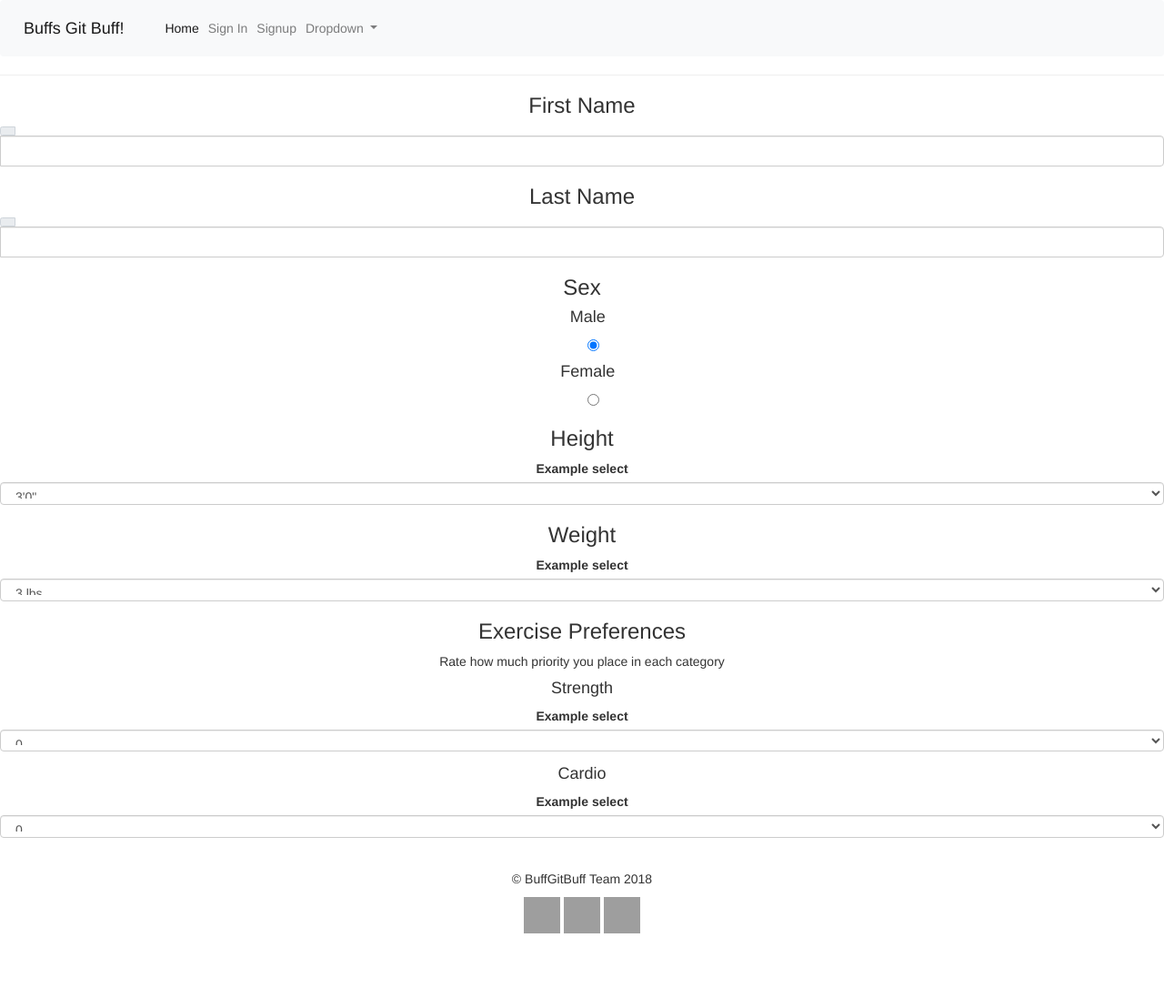
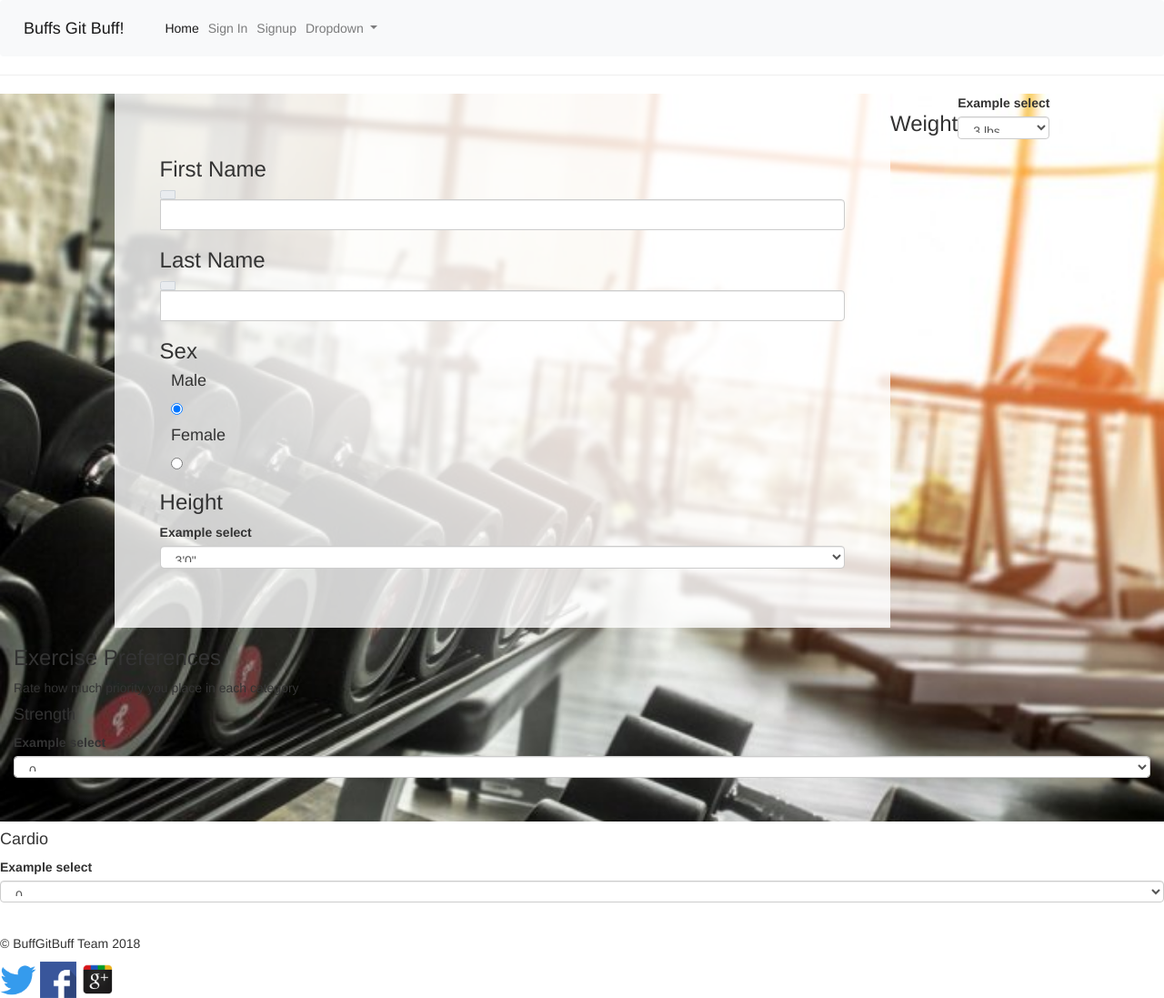
Before and after one commit to tyto8880/buffsgitbuff, a Flask app: page /edit_Profile in a window 1280 px wide. Shown: the whole page at 91% size. Before the commit the page ends 1026 px from the top, so only its background shows below. Run offline with Flask 2, Linux system fonts and the light colour scheme; some libraries are stand-ins or nearby versions; grey boxes are pictures that could not be loaded.

Commit message:
major_frontend_changes

```diff
--- a/buff2s/app/templates/base.html
+++ b/buff2s/app/templates/base.html
@@ -14,9 +14,24 @@
     <script>window.jQuery || document.write('<script src="/js/jquery-1.12.4.min.js">\x3C/script>')</script>
     <script src="https://maxcdn.bootstrapcdn.com/bootstrap/3.3.7/js/bootstrap.min.js"></script>
     <script src="https://ajax.googleapis.com/ajax/libs/jquery/3.3.1/jquery.min.js"></script>
+
+<!--if anyone's working on the css, you could chuck these in there-->
+<style>
+    html,body{
+        height:100%;
+    }
+    #mid{
+        height: 100%;
+        min-height: 100%;
+        background-image: url("{{ url_for('static', filename='gym.jpg') }}");
+        background-repeat: no-repeat;
+        background-size: cover;
+    }
+</style>
+
 </head>
 <link rel="shortcut icon" href="{{ url_for('static', filename='assets/favicon.ico') }}">
-<body id="header_body">
+<body id="header_body" style="position:static; top: 0;">
 
 <nav class="navbar navbar-expand-lg navbar-light bg-light">
     <a class="navbar-brand" href="#">Buffs Git Buff!</a>
@@ -63,13 +78,15 @@
 <hr>
 </body>
 
-<div>
-    <body>
-    {% block content %}{% endblock %}
-    </body>
+<div id="mid" class="container-fluid">
+    <div class="row justify-content-md-center">
+        <div class="col-8" style="background-color:rgba(255,255,255,.8); min-height: 100%;padding: 50px;">
+            {% block content %}{% endblock %}
+        </div>
+    </div>
 </div>
 
-<body style= "bottom: 0; text-align: center; height: 60px;">
+<body id = "footer" style= "bottom: 0; text-align: center; height: 60px; position: static;">
 <br>
 <p>
     &copy; BuffGitBuff Team 2018
@@ -77,7 +94,7 @@
 
 <a href = "http://twitter.com"> <img src = "{{ url_for('static', filename = 'twitter.png') }}" alt = "Twitter" style = "width:40px;height:40px;"></a>
 <a href = "http://facebook.com"> <img src = "{{ url_for('static', filename = 'facebook.png') }}" alt="Facebook" style = "width:40px;height:40px;"></a>
-<a href = "http://google.com"> <img src = "{{ url_for('static', filename = 'google.png.jpg') }}" alt = "Google" style = "width:40px;height:40px;"></a>
+<a href = "http://google.com"> <img src = "{{ url_for('static', filename = 'google.png') }}" alt = "Google" style = "width:40px;height:40px;"></a>
 
 </body>
 </html>
```
Also changed, not shown: buff2s/app/templates/user.html (+11 -0 lines), buff2s/app/static/facebook.png (added), buff2s/app/static/google.png (added), buff2s/app/static/gym.jpg (added), buff2s/app/static/twitter.png (added).
